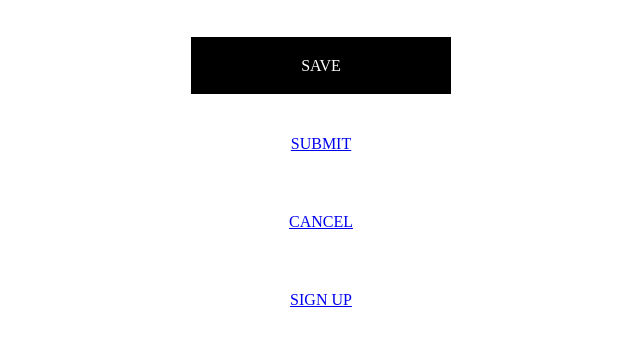
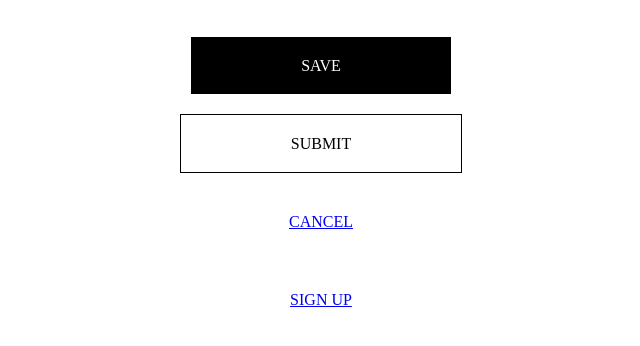
Before and after one commit to jramos22/Practica-css, a plain HTML site: page index.html in a window 1280 px wide. Shown: the part 40-386 px from the top of the page, without its empty margins (319-959 px from the left). Drawn offline with Linux system fonts and the light colour scheme.

Commit message:
agrego el segundo boton

```diff
--- a/css/style.css
+++ b/css/style.css
@@ -24,3 +24,20 @@ a#boton1{
     border: 1px solid black;
 
 }
+a#boton2{
+    background-color: white;
+    color: black;
+    padding-top: 20px;
+    padding-bottom: 20px;
+    padding-left: 110px;
+    padding-right: 110px;
+    text-decoration: none;
+    border: 1px solid black;
+}
+#boton2:hover{
+    background-color: black;
+    color: white;
+    text-decoration: none;
+    border: 1px solid white;
+
+}
```
